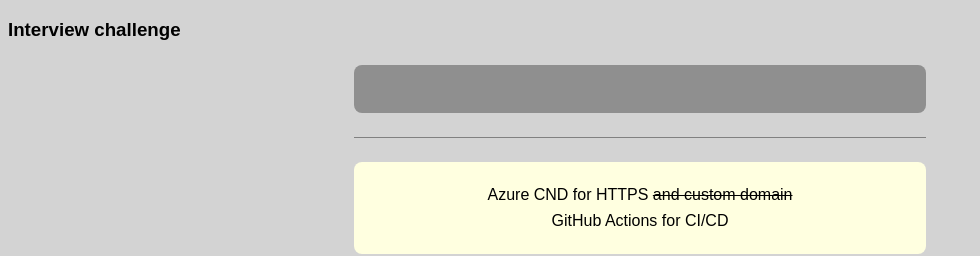
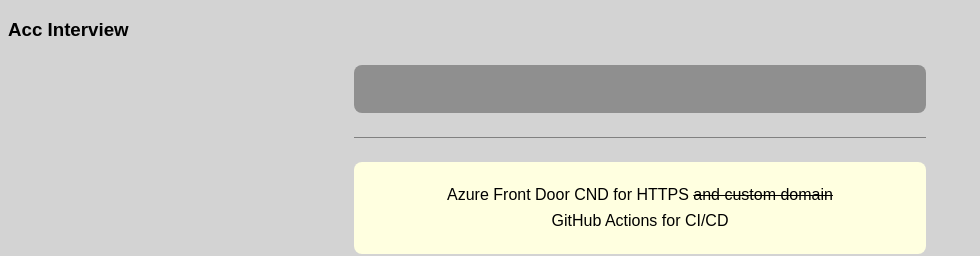
Before and after one commit to fcieslik/devops-cloud-resume-azure, a plain HTML site: page ui/index.html in a window 1280 px wide. Shown: the top 256 px of the page, without its empty margins (0-980 px from the left). Drawn offline with Linux system fonts and the light colour scheme; no server answers; a web font is replaced by a local one.

Commit message:
workflow

```diff
--- a/ui/index.html
+++ b/ui/index.html
@@ -2,7 +2,7 @@
 <html lang="en">
   <head>
     <meta charset="UTF-8" />
-    <title>Azure Resume</title>
+    <title>Acc Interview</title>
     <link rel="stylesheet" href="./style.css" />
     <link rel="preconnect" href="https://fonts.googleapis.com" />
     <link rel="preconnect" href="https://fonts.gstatic.com" crossorigin />
@@ -13,14 +13,14 @@
     <script src="./main.js"></script>
   </head>
   <body>
-    <h3 class="title">Interview challenge</h3>
+    <h3 class="title">Acc Interview</h3>
 
     <div class="wrapper">
       <div class="counter-wrapper">
         <span class="counter" id="counter"></span>
       </div>
       <div class="block block-1">
-        <span>Azure CND for HTTPS <s>and custom domain</s></span>
+        <span>Azure Front Door CND for HTTPS <s>and custom domain</s></span>
         <span>GitHub Actions for CI/CD</span>
       </div>
       <div>
```
